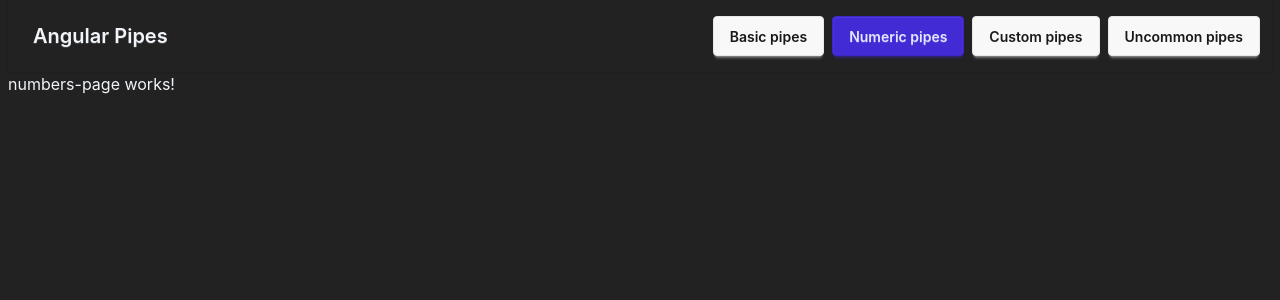
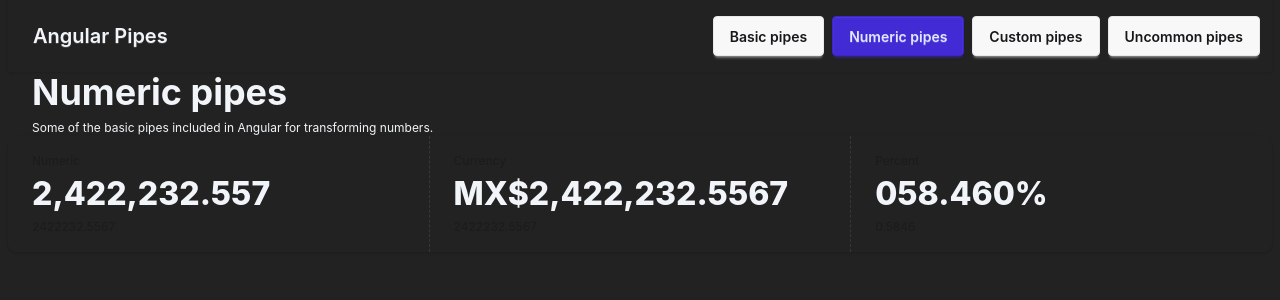
Before and after one commit to CarlosGal19/Angular_Pipes, an Angular app: page /numeric in a window 1280 px wide. Shown: the top 300 px of the page. Built offline with nearby package versions, Linux system fonts and the light colour scheme.

Commit message:
feat: add main numeric pipes

```diff
--- a/src/app/pages/numbers-page/numbers-page.html
+++ b/src/app/pages/numbers-page/numbers-page.html
@@ -1 +1,23 @@
-<p>numbers-page works!</p>
+<section class="mx-6 space-y-2">
+  <h1 class="text-4xl font-bold">Numeric pipes</h1>
+  <h2 class="text-xs">Some of the basic pipes included in Angular for transforming numbers.</h2>
+</section>
+<div class="stats stats-vertical sm:stats-horizontal shadow w-full flex justify-center">
+  <div class="stat">
+    <div class="stat-title">Numeric</div>
+    <div class="stat-value">{{totalSells() | number}}</div>
+    <div class="stat-desc">{{totalSells()}}</div>
+  </div>
+
+  <div class="stat">
+    <div class="stat-title">Currency</div>
+    <div class="stat-value">{{totalSells() | currency: 'MXN': 'symbol': '.3-5'}}</div>
+    <div class="stat-desc">{{totalSells()}}</div>
+  </div>
+
+  <div class="stat">
+    <div class="stat-title">Percent</div>
+    <div class="stat-value">{{percent() | percent: '3.3-5'}}</div>
+    <div class="stat-desc">{{percent()}}</div>
+  </div>
+</div>
--- a/src/app/pages/numbers-page/numbers-page.ts
+++ b/src/app/pages/numbers-page/numbers-page.ts
@@ -1,10 +1,13 @@
-import { Component } from '@angular/core';
+import { CurrencyPipe, DecimalPipe, PercentPipe } from '@angular/common';
+import { Component, signal } from '@angular/core';
 
 @Component({
   selector: 'numbers-page',
-  imports: [],
+  imports: [DecimalPipe, PercentPipe, CurrencyPipe],
   templateUrl: './numbers-page.html',
 })
 export default class NumbersPage {
+  totalSells = signal(2_422_232.5567)
+  percent = signal(0.5846)
 
 }
```
